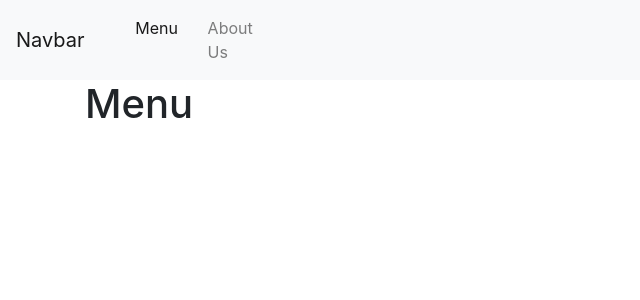
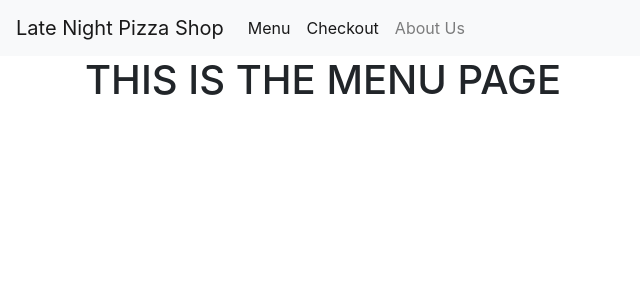
Before and after one commit to limbo25/412-group-project, a React (Create React App) app in the folder client/: page /menu in a window 1280 px wide. Shown: the top 300 px of the page, without its empty margins (0-640 px from the left). Built offline with nearby package versions, Linux system fonts and the light colour scheme; a small style sheet from the web is missing.

Commit message:
set up the routes and pages

```diff
--- a/client/src/App.js
+++ b/client/src/App.js
@@ -4,9 +4,11 @@ import './App.css';
 import { BrowserRouter as Router, Route, Routes} from 'react-router-dom';
 
 // components
-import Input from './components/Input';
+import Menu from './components/Menu';
 import LandingPage from './components/LandingPage';
 import Navbar from './components/NavBar';
+import AboutUs from './components/AboutUs';
+import Checkout from './components/Checkout';
 
 function App() {
   return (
@@ -14,12 +16,15 @@ function App() {
       <>
       <Navbar />
         <div className='container'>
+          <Routes>
+            <Route path='/' element={<LandingPage />} />
+            <Route path='/menu' element={<Menu />} />
+            <Route path='/aboutus' element={<AboutUs />} />
+            <Route path='/checkout' element={<Checkout />} />
 
-          <Routes>
-            <Route path='/' element={<LandingPage />}>
-            </Route>
-            <Route path='/menu' element={<Input />}>
-            </Route>
+
+
+
           </Routes>
         </div>
       </>
--- /dev/null
+++ b/client/src/components/AboutUs.js
@@ -0,0 +1,13 @@
+import React from "react";
+
+const AboutUs = () => {
+    return(
+        <>
+            <div className="bg-black">
+                <h1> THIS IS THE ABOUT US  PAGE  </h1>
+            </div>
+        </>
+    );
+}
+
+export default AboutUs;
--- /dev/null
+++ b/client/src/components/Checkout.js
@@ -0,0 +1,13 @@
+import React from "react";
+
+const Checkout = () => {
+    return(
+        <>
+            <div className="bg-black">
+                <h1> THIS IS THE CHECKOUT PAGE  </h1>
+            </div>
+        </>
+    );
+}
+
+export default Checkout;
--- a/client/src/components/Input.js
+++ /dev/null
@@ -1,9 +0,0 @@
-import React from "react";
-
-const Input = () => {
-    return(
-        <h1> Menu </h1>
-    );
-}
-
-export default Input;
--- /dev/null
+++ b/client/src/components/Menu.js
@@ -0,0 +1,13 @@
+import React from "react";
+
+const Menu = () => {
+    return(
+        <>
+            <div className="bg-black">
+                <h1> THIS IS THE MENU PAGE  </h1>
+            </div>
+        </>
+    );
+}
+
+export default Menu;
--- a/client/src/components/NavBar.js
+++ b/client/src/components/NavBar.js
@@ -1,18 +1,18 @@
 import React from "react";
-
 
 const Navbar = () => {
     return(
         <>
             <nav class="navbar navbar-expand-lg navbar-light bg-light">
-                <a class="navbar-brand" href="#">Navbar</a>
-                {/* <button class="navbar-toggler" type="button" data-toggle="collapse" data-target="#navbarNavAltMarkup" aria-controls="navbarNavAltMarkup" aria-expanded="false" aria-label="Toggle navigation">
+                <a class="navbar-brand" href="http://localhost:3000/">Late Night Pizza Shop</a>
+                <button class="navbar-toggler" type="button" data-toggle="collapse" data-target="#navbarNavAltMarkup" aria-controls="navbarNavAltMarkup" aria-expanded="false" aria-label="Toggle navigation">
                     <span class="navbar-toggler-icon"></span>
-                </button> */}
-                <div class="container" id="navbarNavAltMarkup">
-                    <div class="navbar-nav ">
-                        <a class="nav-item nav-link active col-sm" href="#">Menu <span class="sr-only">(current)</span></a>
-                        <a class="nav-item nav-link col-sm" href="#">About Us</a>
+                </button>
+                <div class="collapse navbar-collapse" id="navbarNavAltMarkup">
+                    <div class="navbar-nav">
+                    <a class="nav-item nav-link active" href="http://localhost:3000/menu">Menu <span class="sr-only">(current)</span></a>
+                    <a class="nav-item nav-link active" href="http://localhost:3000/checkout">Checkout <span class="sr-only">(current)</span></a>
+                    <a class="nav-item nav-link" href="http://localhost:3000/aboutus">About Us</a>
                     </div>
                 </div>
             </nav>
```
Also changed, not shown: client/src/menu/App.js (deleted, +0 -19 lines).
